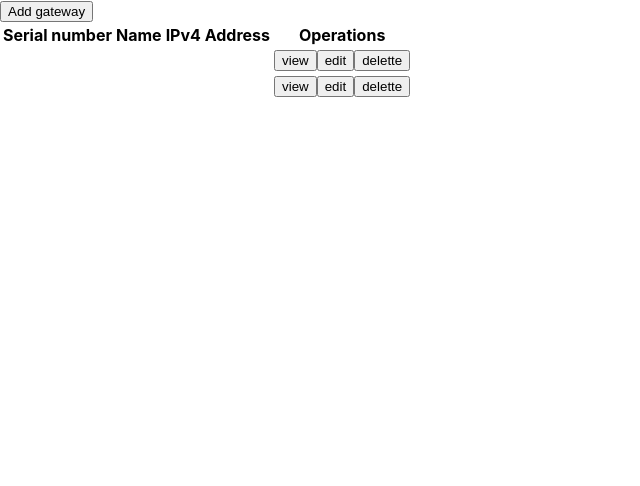
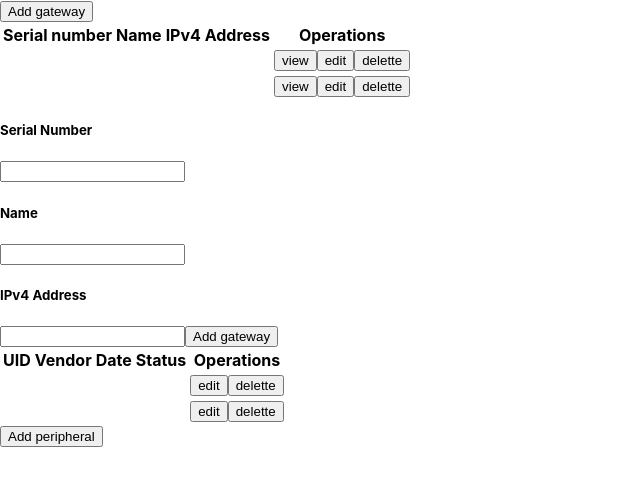
Before and after one commit to gabSaint/gateway, a React (Create React App) app in the folder gateway-client/: page / in a window 1280 px wide. Shown: the top 486 px of the page, without its empty margins (0-640 px from the left). Built offline with nearby package versions, Linux system fonts and the light colour scheme.

Commit message:
feat ShowGateway: create table and buttons.

```diff
--- /dev/null
+++ b/gateway-client/src/containers/gateways/show.tsx
@@ -0,0 +1,44 @@
+import React from "react";
+
+function ShowGateway() {
+  return (
+    <React.Fragment>
+      <table>
+        <thead>
+          <tr>
+            <th>UID</th>
+            <th>Vendor</th>
+            <th>Date</th>
+            <th>Status</th>
+            <th>Operations</th>
+          </tr>
+        </thead>
+        <tbody>
+          <tr>
+            <td></td>
+            <td></td>
+            <td></td>
+            <td></td>
+            <td>
+              <button className="button-edit">edit</button>
+              <button className="button-delete">delette</button>
+            </td>
+          </tr>
+          <tr>
+            <td></td>
+            <td></td>
+            <td></td>
+            <td></td>
+            <td>
+              <button className="button-edit">edit</button>
+              <button className="button-delete">delette</button>
+            </td>
+          </tr>
+        </tbody>
+      </table>
+      <button id="add-peripheral">Add peripheral</button>
+    </React.Fragment>
+  );
+}
+
+export default ShowGateway;
--- a/gateway-client/src/index.tsx
+++ b/gateway-client/src/index.tsx
@@ -2,10 +2,14 @@ import React from "react";
 import ReactDOM from "react-dom";
 import "./index.css";
 import ListGateways from "./containers/gateways/list";
+import GatewayForm from "./containers/gateways/form";
+import ShowGateway from "./containers/gateways/show";
 
 ReactDOM.render(
   <React.StrictMode>
     <ListGateways />
+    <GatewayForm />
+    <ShowGateway />
   </React.StrictMode>,
   document.getElementById("root")
 );
```
